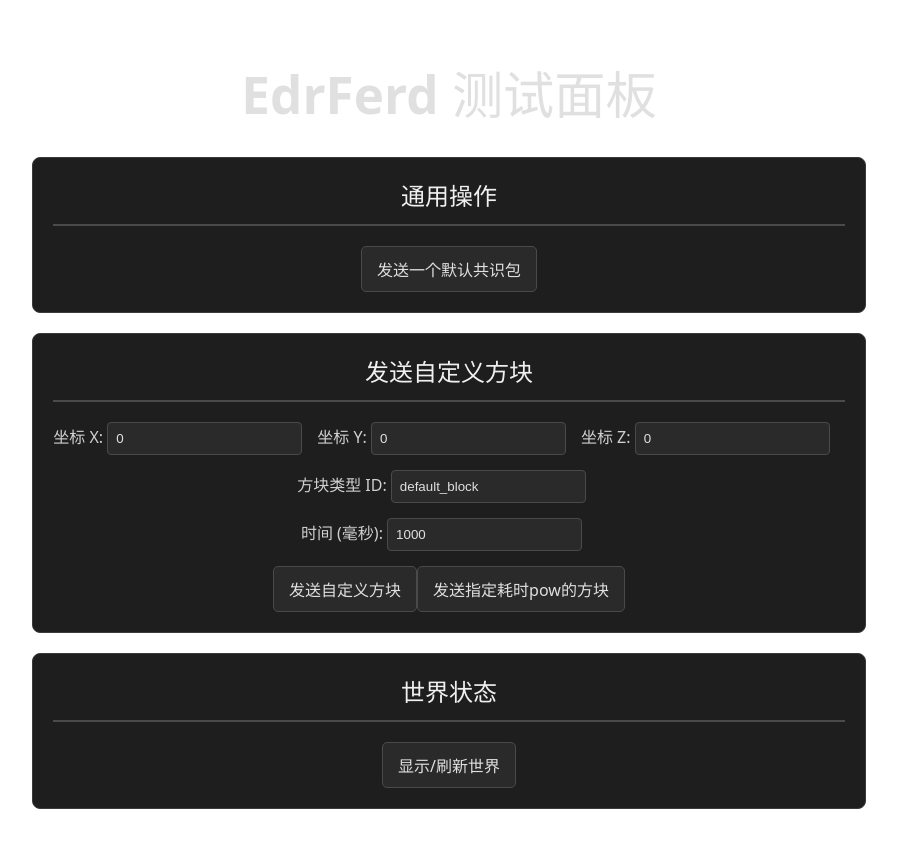
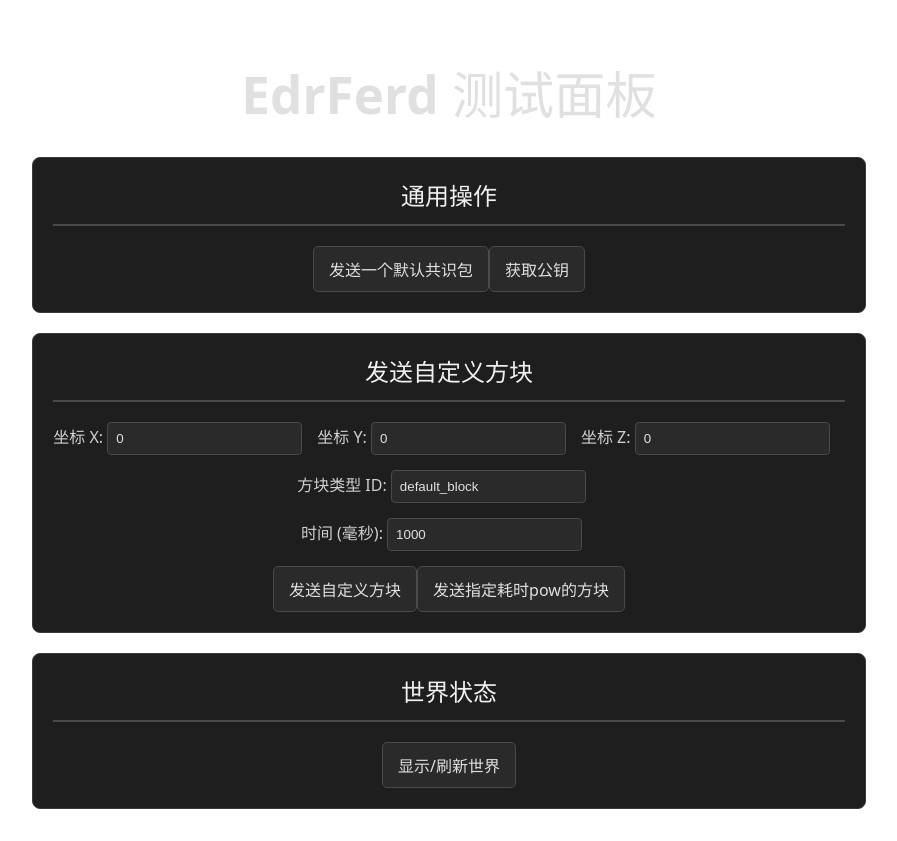
Before and after one commit to edrFerd/edrFerd-backend, a Vue app in the folder test_frontend/: page / in a window 1280 px wide. Shown: the whole page, without its empty margins (191-1088 px from the left). Built offline with nearby package versions, Linux system fonts and the light colour scheme.

Commit message:
feat: add endpoint to retrieve public key and update frontend to call it

```diff
--- a/test_frontend/src/App.vue
+++ b/test_frontend/src/App.vue
@@ -109,6 +109,18 @@ async function callTestSend() {
     console.error('Error calling test_send:', error)
   }
 }
+
+async function getPubKey() {
+  try {
+    const response = await fetch('http://127.0.0.1:1416/pubkey');
+    const data = await response.text();
+    message.value = data;
+    console.log(data);
+  } catch (error) {
+    message.value = `Error: ${error.message}`;
+    console.error('Error calling get_pubkey:', error);
+  }
+}
 </script>
 
 <template>
@@ -118,6 +130,7 @@ async function callTestSend() {
     <div class="action-section">
       <h2>通用操作</h2>
       <button @click="callTestSend">发送一个默认共识包</button>
+      <button @click="getPubKey">获取公钥</button>
     </div>
 
     <div class="action-section">
```
Also changed, not shown: 1 other file (tests, documents, lock files or other folders).
